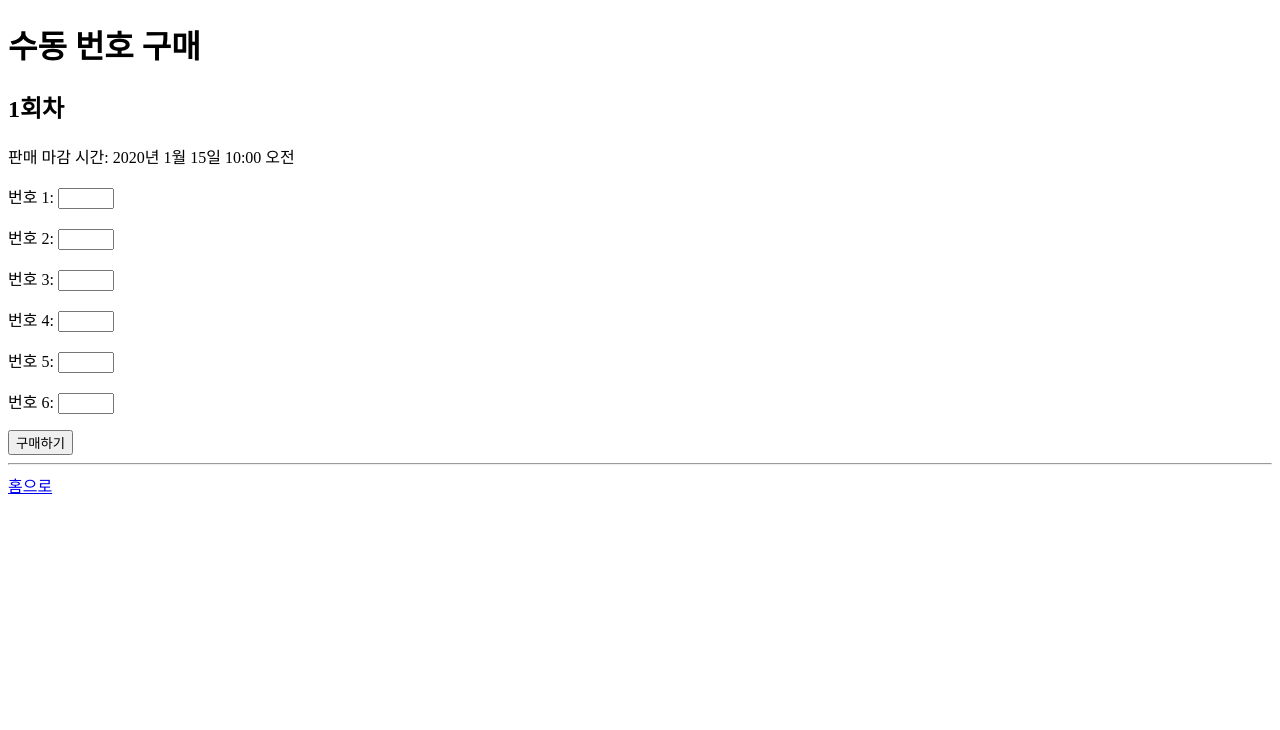
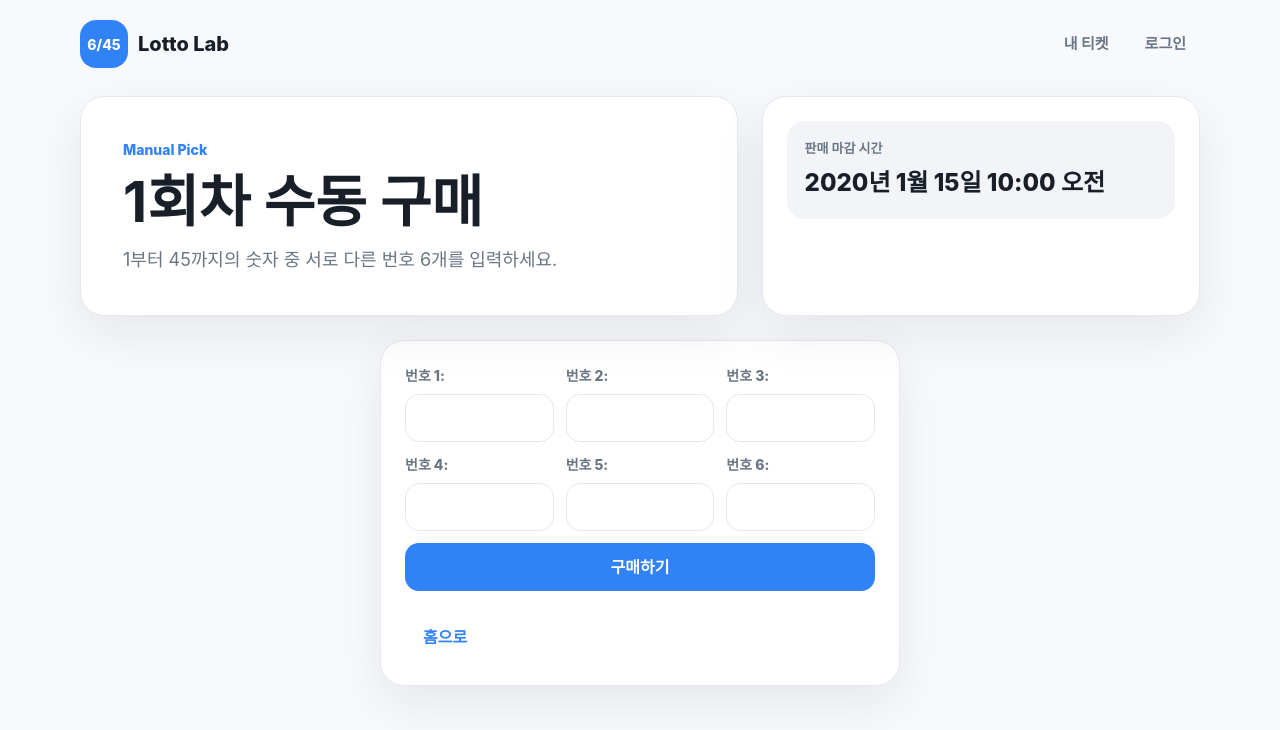
Before and after one commit to carolyn0515/lotto, a Django app: template lotto/templates/lotto/purchase_manual.html in a window 1280 px wide. Shown: the top 730 px of the page. Run offline with Django 5.2, Linux system fonts and the light colour scheme; tables that the repository leaves empty hold one stand-in row (values such as "Sample post"); the template is opened without the code that fills it: values that come from a table or form of the project are taken from there, most other values are stand-ins (such as "Sample title", 1, 10 or a date in 2020); data that the repository does not hold is empty.

Commit message:
style: Redesign manual purchase form

```diff
--- a/lotto/templates/lotto/purchase_manual.html
+++ b/lotto/templates/lotto/purchase_manual.html
@@ -1,25 +1,30 @@
-<!DOCTYPE html>
-<html lang="ko">
-<head>
-    <meta charset="UTF-8">
-    <title>수동 구매</title>
-</head>
-<body>
-    <h1>수동 번호 구매</h1>
+{% extends "lotto/base.html" %}
 
-    <h2>{{ draw.round_number }}회차</h2>
-    <p>판매 마감 시간: {{ draw.close_at }}</p>
+{% block title %}수동 번호 구매 | Lotto Lab{% endblock %}
 
+{% block content %}
+<section class="hero">
+    <div class="hero-panel">
+        <p class="eyebrow">Manual Pick</p>
+        <h1>{{ draw.round_number }}회차 수동 구매</h1>
+        <p class="lead">1부터 45까지의 숫자 중 서로 다른 번호 6개를 입력하세요.</p>
+    </div>
+    <aside class="card">
+        <div class="stat">
+            <span class="stat-label">판매 마감 시간</span>
+            <span class="stat-value text-fit">{{ draw.close_at }}</span>
+        </div>
+    </aside>
+</section>
+
+<section class="card form-card number-fields">
     <form method="post">
         {% csrf_token %}
-
         {{ form.as_p }}
-
-        <button type="submit">구매하기</button>
+        <button class="button full" type="submit">구매하기</button>
     </form>
-
-    <hr>
-
-    <a href="{% url 'lotto:home' %}">홈으로</a>
-</body>
-</html>
+    <div class="actions">
+        <a class="button ghost" href="{% url 'lotto:home' %}">홈으로</a>
+    </div>
+</section>
+{% endblock %}
```
